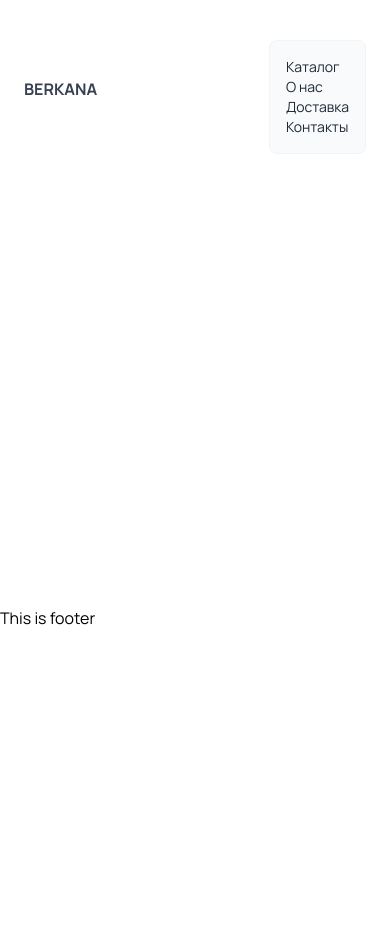
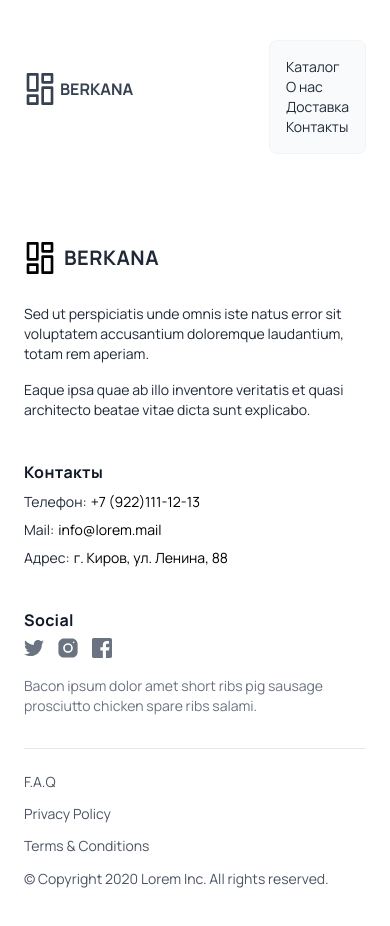
Before and after one commit to ArtemZubarev/berkana_front, a Nuxt app: page /catalog in a window 390 px wide. Shown: the top 926 px of the page. Before the commit the page ends 844 px from the top, so only its background shows below. Built offline with nearby package versions, Linux system fonts and the light colour scheme.

Commit message:
add: Footer,SimilarProdducts,CommonSelectbox

```diff
--- a/components/AppFooter.vue
+++ b/components/AppFooter.vue
@@ -1,3 +1,156 @@
 <template>
-  <footer>This is footer</footer>
+  <div
+    class="p-6 lg:px-8 pt-16 mx-auto sm:max-w-xl md:max-w-full md:px-24 lg:px-8"
+  >
+    <div class="grid gap-10 row-gap-6 mb-8 sm:grid-cols-2 lg:grid-cols-4">
+      <div class="sm:col-span-2">
+        <a
+          href="/"
+          aria-label="Go home"
+          title="Company"
+          class="inline-flex items-center"
+        >
+          <svg
+            class="w-8 text-deep-purple-accent-400"
+            viewBox="0 0 24 24"
+            stroke-linejoin="round"
+            stroke-width="2"
+            stroke-linecap="round"
+            stroke-miterlimit="10"
+            stroke="currentColor"
+            fill="none"
+          >
+            <rect x="3" y="1" width="7" height="12"></rect>
+            <rect x="3" y="17" width="7" height="6"></rect>
+            <rect x="14" y="1" width="7" height="6"></rect>
+            <rect x="14" y="11" width="7" height="12"></rect>
+          </svg>
+          <span
+            class="ml-2 text-xl font-bold tracking-wide text-gray-800 uppercase"
+            >Berkana</span
+          >
+        </a>
+        <div class="mt-6 lg:max-w-sm">
+          <p class="text-sm text-gray-800">
+            Sed ut perspiciatis unde omnis iste natus error sit voluptatem
+            accusantium doloremque laudantium, totam rem aperiam.
+          </p>
+          <p class="mt-4 text-sm text-gray-800">
+            Eaque ipsa quae ab illo inventore veritatis et quasi architecto
+            beatae vitae dicta sunt explicabo.
+          </p>
+        </div>
+      </div>
+      <div class="space-y-2 text-sm">
+        <p class="text-base font-bold tracking-wide text-gray-900">Контакты</p>
+        <div class="flex">
+          <p class="mr-1 text-gray-800">Телефон:</p>
+          <a
+            href="tel:+79221111213"
+            aria-label="Our phone"
+            title="Our phone"
+            class="transition-colors duration-300 text-deep-purple-accent-400 hover:text-deep-purple-800"
+            >+7 (922)111-12-13</a
+          >
+        </div>
+        <div class="flex">
+          <p class="mr-1 text-gray-800">Mail:</p>
+          <a
+            href="mailto:info@lorem.mail"
+            aria-label="Our email"
+            title="Our email"
+            class="transition-colors duration-300 text-deep-purple-accent-400 hover:text-deep-purple-800"
+            >info@lorem.mail</a
+          >
+        </div>
+        <div class="flex">
+          <p class="mr-1 text-gray-800">Адрес:</p>
+          <a
+            href="https://www.google.com/maps"
+            target="_blank"
+            rel="noopener noreferrer"
+            aria-label="Our address"
+            title="Our address"
+            class="transition-colors duration-300 text-deep-purple-accent-400 hover:text-deep-purple-800"
+          >
+            г. Киров, ул. Ленина, 88
+          </a>
+        </div>
+      </div>
+      <div>
+        <span class="text-base font-bold tracking-wide text-gray-900"
+          >Social</span
+        >
+        <div class="flex items-center mt-1 space-x-3">
+          <a
+            href="/"
+            class="text-gray-500 transition-colors duration-300 hover:text-deep-purple-accent-400"
+          >
+            <svg viewBox="0 0 24 24" fill="currentColor" class="h-5">
+              <path
+                d="M24,4.6c-0.9,0.4-1.8,0.7-2.8,0.8c1-0.6,1.8-1.6,2.2-2.7c-1,0.6-2,1-3.1,1.2c-0.9-1-2.2-1.6-3.6-1.6 c-2.7,0-4.9,2.2-4.9,4.9c0,0.4,0,0.8,0.1,1.1C7.7,8.1,4.1,6.1,1.7,3.1C1.2,3.9,1,4.7,1,5.6c0,1.7,0.9,3.2,2.2,4.1 C2.4,9.7,1.6,9.5,1,9.1c0,0,0,0,0,0.1c0,2.4,1.7,4.4,3.9,4.8c-0.4,0.1-0.8,0.2-1.3,0.2c-0.3,0-0.6,0-0.9-0.1c0.6,2,2.4,3.4,4.6,3.4 c-1.7,1.3-3.8,2.1-6.1,2.1c-0.4,0-0.8,0-1.2-0.1c2.2,1.4,4.8,2.2,7.5,2.2c9.1,0,14-7.5,14-14c0-0.2,0-0.4,0-0.6 C22.5,6.4,23.3,5.5,24,4.6z"
+              ></path>
+            </svg>
+          </a>
+          <a
+            href="/"
+            class="text-gray-500 transition-colors duration-300 hover:text-deep-purple-accent-400"
+          >
+            <svg viewBox="0 0 30 30" fill="currentColor" class="h-6">
+              <circle cx="15" cy="15" r="4"></circle>
+              <path
+                d="M19.999,3h-10C6.14,3,3,6.141,3,10.001v10C3,23.86,6.141,27,10.001,27h10C23.86,27,27,23.859,27,19.999v-10   C27,6.14,23.859,3,19.999,3z M15,21c-3.309,0-6-2.691-6-6s2.691-6,6-6s6,2.691,6,6S18.309,21,15,21z M22,9c-0.552,0-1-0.448-1-1   c0-0.552,0.448-1,1-1s1,0.448,1,1C23,8.552,22.552,9,22,9z"
+              ></path>
+            </svg>
+          </a>
+          <a
+            href="/"
+            class="text-gray-500 transition-colors duration-300 hover:text-deep-purple-accent-400"
+          >
+            <svg viewBox="0 0 24 24" fill="currentColor" class="h-5">
+              <path
+                d="M22,0H2C0.895,0,0,0.895,0,2v20c0,1.105,0.895,2,2,2h11v-9h-3v-4h3V8.413c0-3.1,1.893-4.788,4.659-4.788 c1.325,0,2.463,0.099,2.795,0.143v3.24l-1.918,0.001c-1.504,0-1.795,0.715-1.795,1.763V11h4.44l-1,4h-3.44v9H22c1.105,0,2-0.895,2-2 V2C24,0.895,23.105,0,22,0z"
+              ></path>
+            </svg>
+          </a>
+        </div>
+        <p class="mt-4 text-sm text-gray-500">
+          Bacon ipsum dolor amet short ribs pig sausage prosciutto chicken spare
+          ribs salami.
+        </p>
+      </div>
+    </div>
+    <div
+      class="flex flex-col-reverse justify-between pt-5 pb-10 border-t lg:flex-row"
+    >
+      <p class="text-sm text-gray-600">
+        © Copyright 2020 Lorem Inc. All rights reserved.
+      </p>
+      <ul
+        class="flex flex-col mb-3 space-y-2 lg:mb-0 sm:space-y-0 sm:space-x-5 sm:flex-row"
+      >
+        <li>
+          <a
+            href="/"
+            class="text-sm text-gray-600 transition-colors duration-300 hover:text-deep-purple-accent-400"
+            >F.A.Q</a
+          >
+        </li>
+        <li>
+          <a
+            href="/"
+            class="text-sm text-gray-600 transition-colors duration-300 hover:text-deep-purple-accent-400"
+            >Privacy Policy</a
+          >
+        </li>
+        <li>
+          <a
+            href="/"
+            class="text-sm text-gray-600 transition-colors duration-300 hover:text-deep-purple-accent-400"
+            >Terms &amp; Conditions</a
+          >
+        </li>
+      </ul>
+    </div>
+  </div>
 </template>
--- a/components/AppHeader.vue
+++ b/components/AppHeader.vue
@@ -4,8 +4,26 @@
       class="mx-auto flex max-w-screen-2xl items-center justify-between p-6 lg:px-8"
     >
       <div class="flex lg:flex-1">
-        <NuxtLink to="/" class="-m-1.5 p-1.5 font-bold text-gray-700">
-          BERKANA
+        <NuxtLink
+          to="/"
+          class="-m-1.5 p-1.5 font-bold text-gray-700 flex items-center justify-center gap-1"
+        >
+          <svg
+            class="w-8 text-deep-purple-accent-400"
+            viewBox="0 0 24 24"
+            stroke-linejoin="round"
+            stroke-width="2"
+            stroke-linecap="round"
+            stroke-miterlimit="10"
+            stroke="currentColor"
+            fill="none"
+          >
+            <rect x="3" y="1" width="7" height="12"></rect>
+            <rect x="3" y="17" width="7" height="6"></rect>
+            <rect x="14" y="1" width="7" height="6"></rect>
+            <rect x="14" y="11" width="7" height="12"></rect>
+          </svg>
+          <span>BERKANA</span>
         </NuxtLink>
       </div>
       <div class="flex lg:hidden">
--- /dev/null
+++ b/components/CommonSelect.vue
@@ -0,0 +1,35 @@
+<script setup lang="ts">
+const { label } = defineProps<{
+  label: string;
+}>();
+</script>
+
+<template>
+  <div class="w-full max-w-sm max-w-[140px]">
+    <label class="text-gray-500" for="">{{ label }}:</label>
+    <div class="relative">
+      <select
+        class="w-full bg-transparent placeholder:text-gray-400 text-gray-700 text-sm border border-gray-200 rounded pl-3 pr-8 py-2 transition duration-300 ease focus:outline-none focus:border-gray-400 hover:border-gray-400 shadow-sm focus:shadow-md appearance-none cursor-pointer"
+      >
+        <option value="brazil">15х80</option>
+        <option value="bucharest">30х80</option>
+        <option value="london">40х80</option>
+        <option value="washington">50х80</option>
+      </select>
+      <svg
+        xmlns="http://www.w3.org/2000/svg"
+        fill="none"
+        viewBox="0 0 24 24"
+        stroke-width="1.2"
+        stroke="currentColor"
+        class="h-5 w-5 ml-1 absolute top-2.5 right-2.5 text-gray-700"
+      >
+        <path
+          stroke-linecap="round"
+          stroke-linejoin="round"
+          d="M8.25 15 12 18.75 15.75 15m-7.5-6L12 5.25 15.75 9"
+        />
+      </svg>
+    </div>
+  </div>
+</template>
--- a/components/HomeBanner.vue
+++ b/components/HomeBanner.vue
@@ -19,7 +19,7 @@
 
 <style>
 .banner-pic {
-  height: calc(100vh - 75px);
+  height: calc(100vh - 90px);
   width: 100%;
   object-fit: cover;
 }
--- a/components/HomePopular.vue
+++ b/components/HomePopular.vue
@@ -10,7 +10,11 @@ const { data } = await useAsyncData("products", () =>
     <h2 class="text-4xl md:text-9xl mt-24 text-gray-800">Популярные товары</h2>
 
     <div class="grid grid-cols-4 grid-flow-row mt-10 w-full gap-8">
-      <ProductCard :product="product" v-for="product in data.data" />
+      <ProductCard
+        :size="'large'"
+        :product="product"
+        v-for="product in data.data"
+      />
     </div>
   </div>
 </template>
--- a/components/ProductCard.vue
+++ b/components/ProductCard.vue
@@ -1,17 +1,21 @@
 <script setup lang="ts">
 const config = useRuntimeConfig();
 const baseUrl = config.public.baseURL;
-const { product } = defineProps(["product"]);
-const picture = `${baseUrl}${product.preview.formats.large.url}`;
+const { product, size } = defineProps<{
+  product: any;
+  size: "large" | "small" | "medium" | "thumbnail";
+}>();
+const picture = `${baseUrl}${product.preview.formats[size].url}`;
 const linkUrl = `/products/${product.documentId}`;
+const hideText = size == "thumbnail" || size == "small";
 </script>
 
 <template>
-  <NuxtLink :to="linkUrl" class="product">
+  <NuxtLink :to="linkUrl" class="card">
     <div class="img-container rounded-2xl overflow-hidden">
-      <img class="" :src="picture" alt="" />
+      <img class="productPhoto" :src="picture" alt="" />
     </div>
-    <div class="info flex justify-between mt-4">
+    <div v-if="!hideText" class="info flex justify-between mt-4">
       <div class="name font-medium">{{ product.name }}</div>
       <div class="price font-thin">
         {{ product.price[0].price }} <span>р.</span>
@@ -19,3 +23,15 @@ const linkUrl = `/products/${product.documentId}`;
     </div>
   </NuxtLink>
 </template>
+<style scoped>
+.card {
+  &:hover {
+    .productPhoto {
+      transform: scale(1.04);
+    }
+  }
+}
+.productPhoto {
+  transition: 1.5s;
+}
+</style>
--- /dev/null
+++ b/components/ProductSimilar.vue
@@ -0,0 +1,15 @@
+<script setup lang="ts">
+const config = useRuntimeConfig();
+const { data } = await useAsyncData("products", () =>
+  $fetch(`${config.public.baseURL}/api/products?populate=*`)
+);
+</script>
+<template>
+  <div class="grid grid-cols-4 grid-flow-row pb-10 w-full gap-2">
+    <ProductCard
+      :size="'small'"
+      :product="product"
+      v-for="product in data.data"
+    />
+  </div>
+</template>
```
Also changed, not shown: pages/products/[id].vue (+18 -5 lines).
